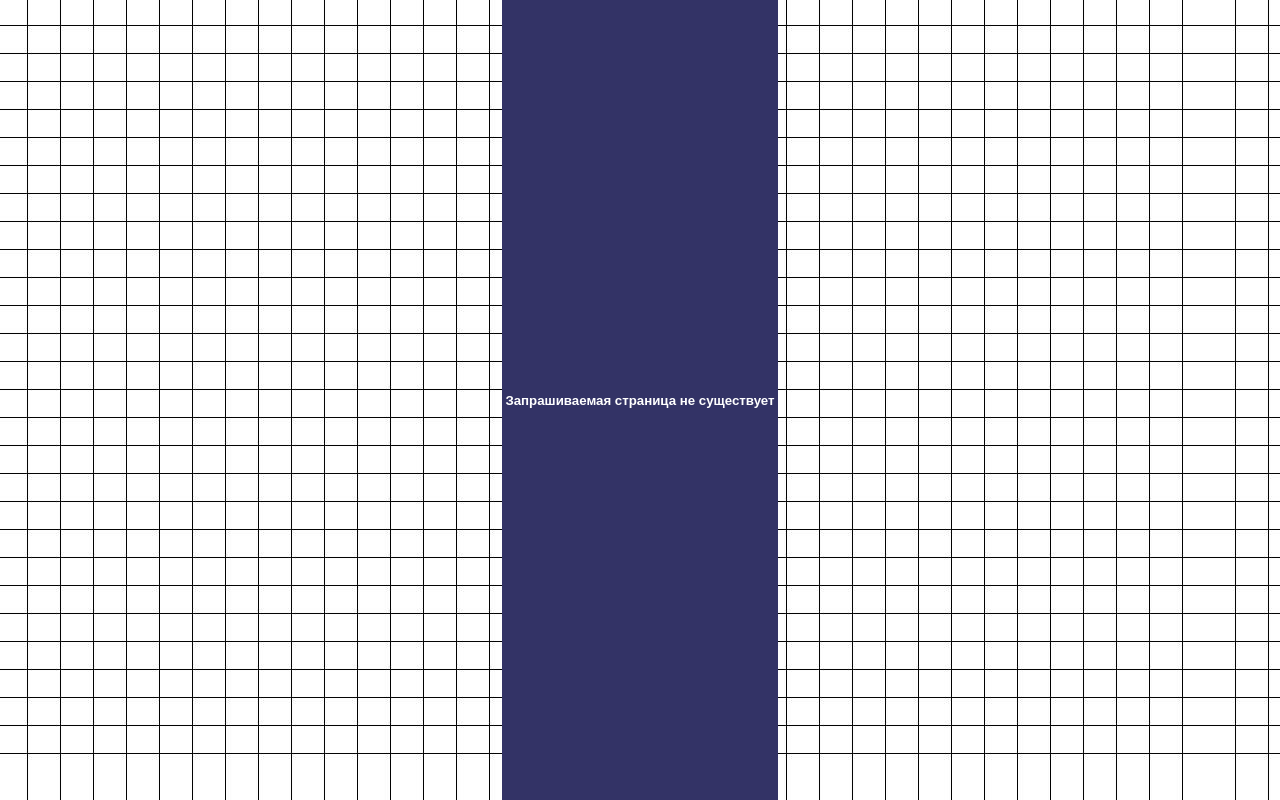
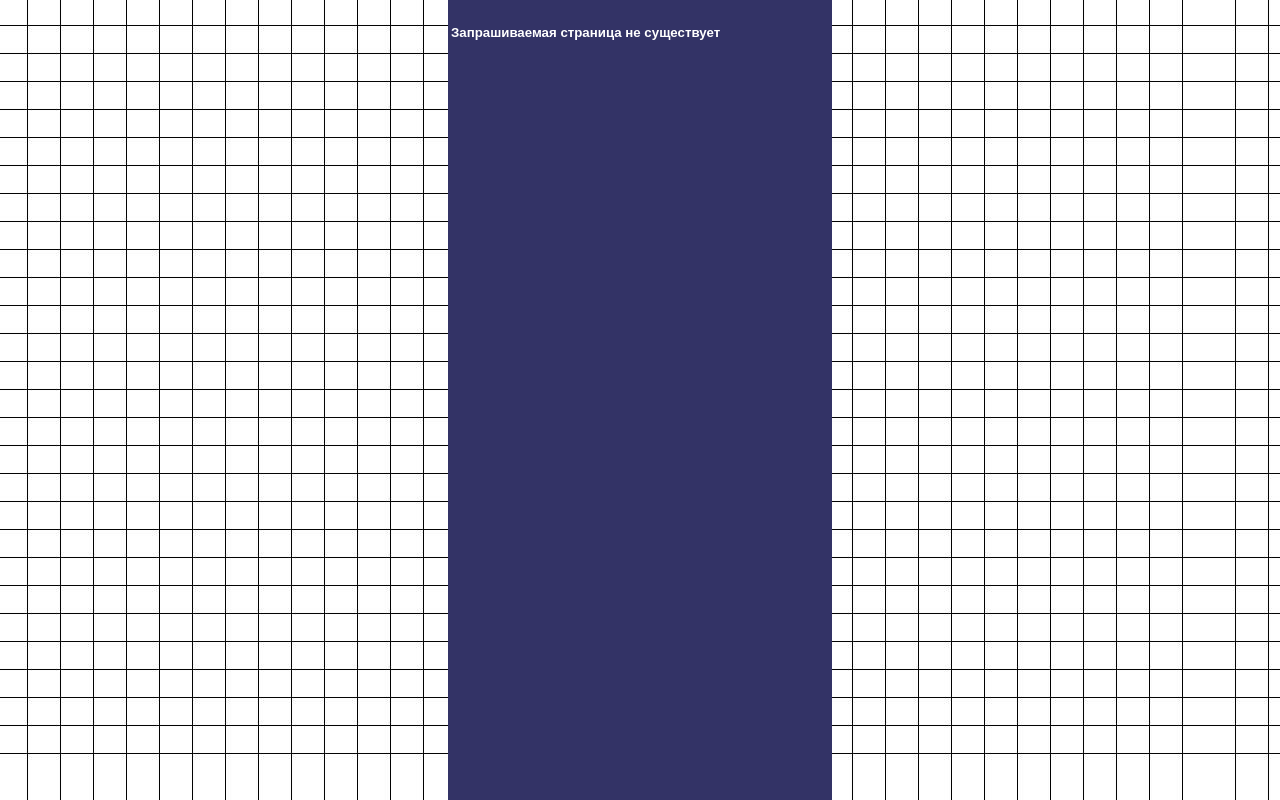
Before and after one commit to svelval/words_game, a Python web app: template templates/404.html in a window 1280 px wide. Run offline with Jinja, Linux system fonts and the light colour scheme; the template is opened without the code that fills it, so the values that code supplies are empty.

Commit message:
div.user_sign, td.align-top properties added to base.css

```diff
--- a/static/css/base.css
+++ b/static/css/base.css
@@ -6,10 +6,11 @@
     color: white;
     font-family: "Arial", serif;
 }
-table {
+table#invisible {
     height: 100%;
     margin: auto;
     background-color: #333366;
+    width: 30%;
 }
 a.control {
     border-radius: 15px;
@@ -26,6 +27,15 @@
 a.hover-underlined:hover {
     text-decoration-line: underline;
 }
-h1.white {
+h5.white {
     color: white;
 }
+td.align-top {
+    vertical-align: top;
+}
+div.user_sign {
+    border:2px solid white;
+    border-radius: 400px;
+    text-align: center;
+    vertical-align: center
+}
```
